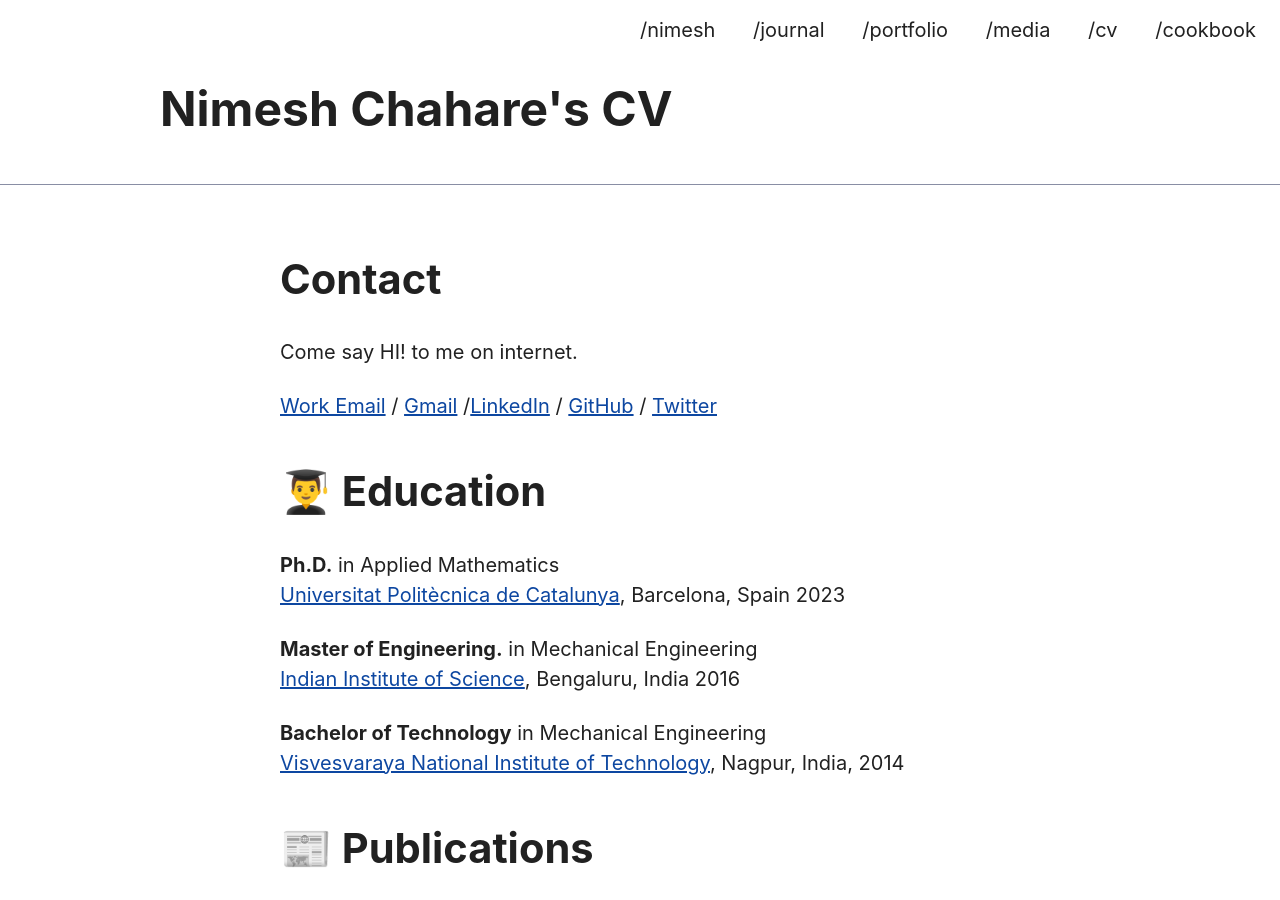
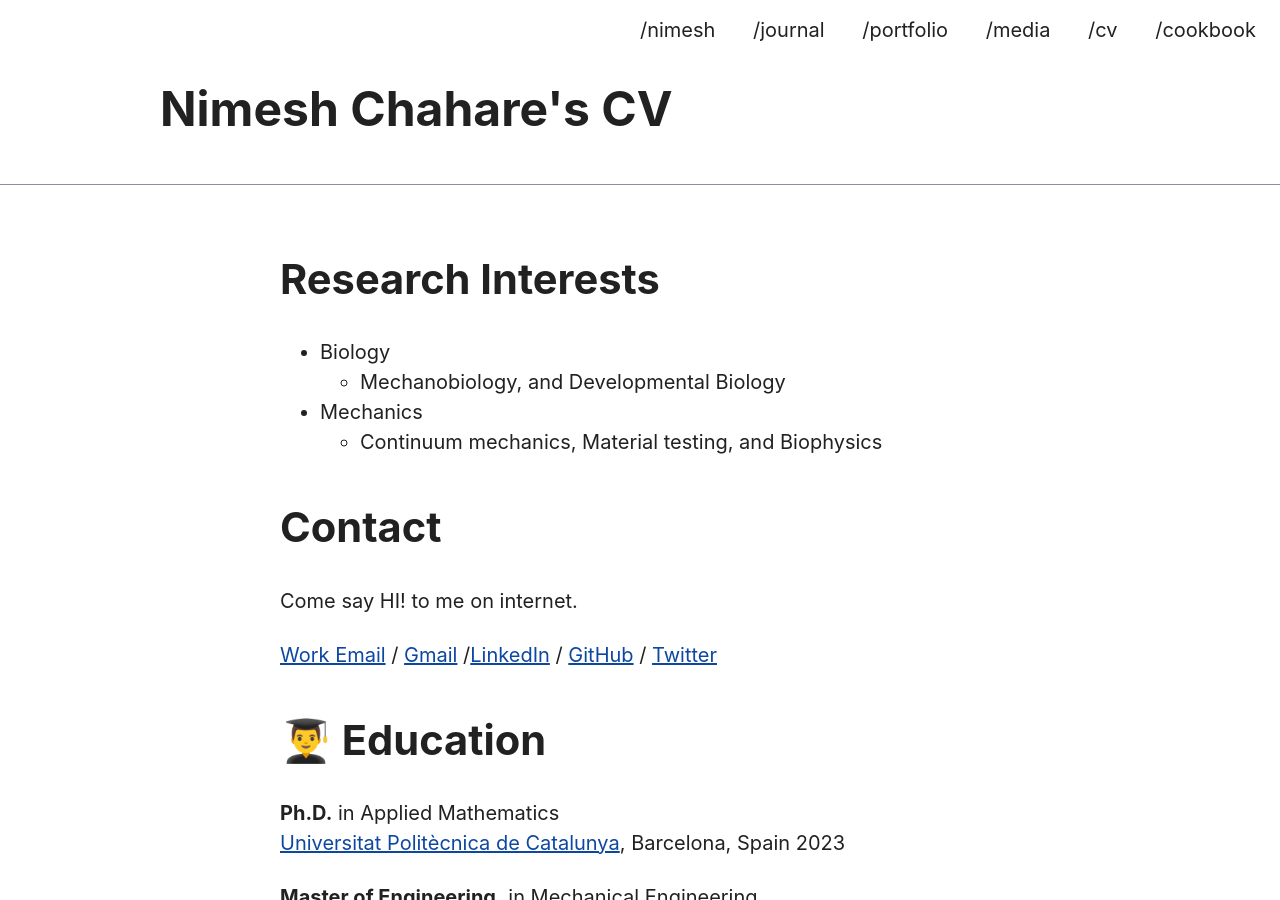
Before and after one commit to nchahare/nchahare.github.io, a Jekyll site: the page built from cv.md, in a window 1280 px wide and 900 px high. Built offline with Jekyll 4.4.1, drawn with Linux system fonts in a browser that asks for light colours.

Commit message:
fixed cv

```diff
--- a/cv.md
+++ b/cv.md
@@ -3,6 +3,15 @@ layout: default
 title: Nimesh Chahare's CV
 permalink: /cv/
 ---
+
+## Research Interests
+
+- Biology
+    - Mechanobiology, and Developmental Biology
+- Mechanics
+    - Continuum mechanics, Material testing, and Biophysics
+
+
 
 ## Contact
 
```
Also changed, not shown: about.md (+3 -0 lines), Gemfile.lock.
